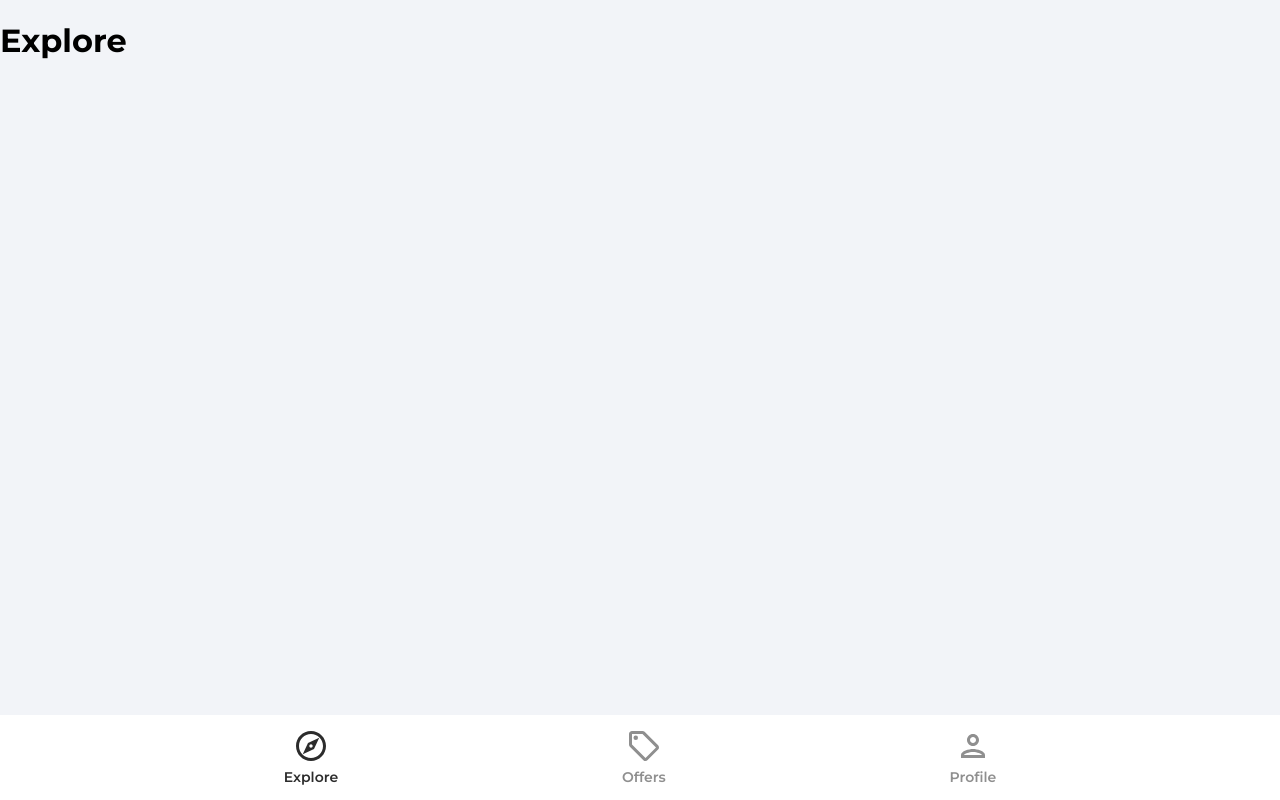
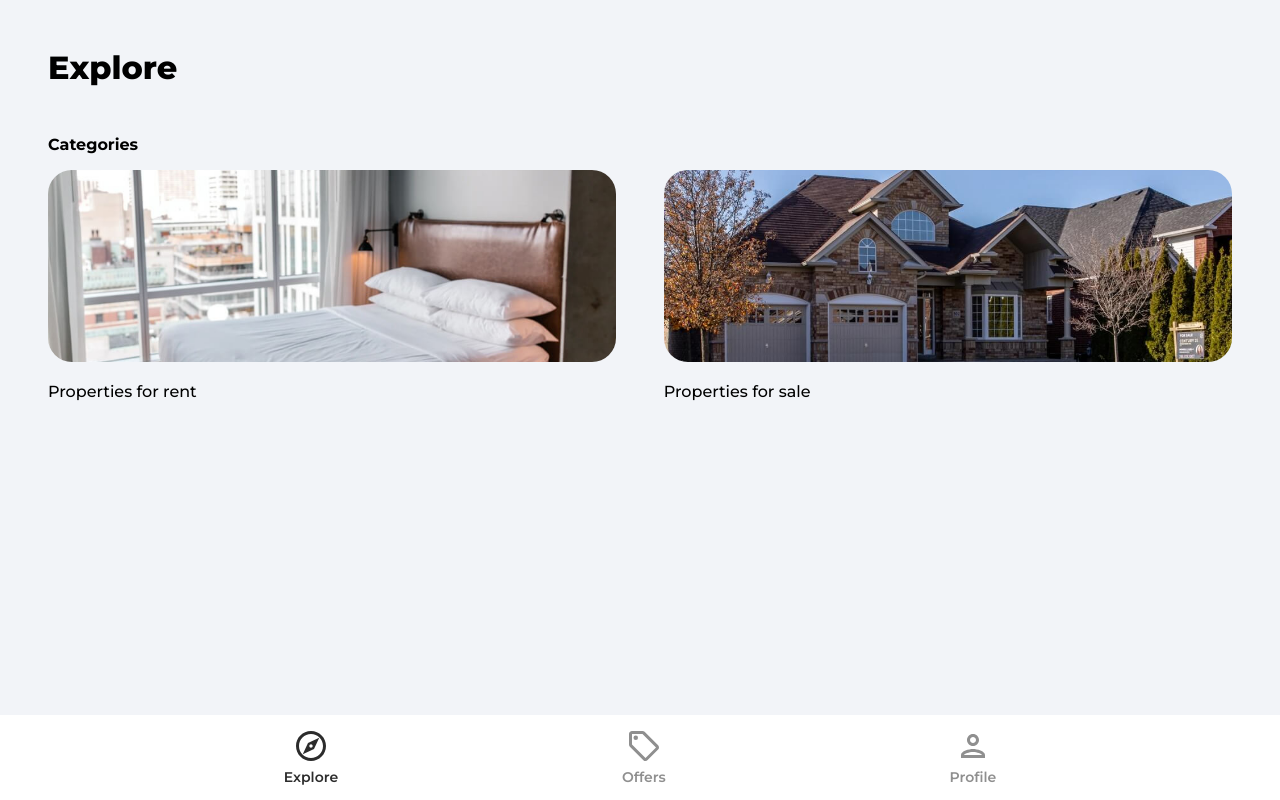
Before and after one commit to anoj-kt/homely, a React (Create React App) app: page / in a window 1280 px wide. Built offline with nearby package versions, Linux system fonts and the light colour scheme; no server answers.

Commit message:
Initial explore page with categories

```diff
--- a/src/index.css
+++ b/src/index.css
@@ -314,3 +314,46 @@ button {
 .profile__addressActive {
   background-color: rgba(44, 44, 44, 0.1);
 }
+
+/* =========================PROFILE========================= */
+@media (min-width: 1217px) {
+  .explore {
+    margin-bottom: 10rem;
+  }
+}
+@media (max-height: 536) {
+  .explore {
+    margin-bottom: 10rem;
+  }
+}
+
+.explore__heading,
+.explore__categoryHeading {
+  font-weight: 700;
+}
+
+.explore__categoryHeading {
+  margin-top: 3rem;
+}
+
+.explore__categories {
+  display: flex;
+  justify-content: space-between;
+}
+.explore__categories a {
+  width: 48%;
+}
+
+.explore__categoryImg {
+  min-height: 115px;
+  height: 15vw;
+  width: 100%;
+  border-radius: 1.5rem;
+  object-fit: cover;
+  margin: 0 auto;
+}
+
+.explore__categoryName {
+  font-weight: 500;
+  text-align: left;
+}
--- a/src/pages/Explore.jsx
+++ b/src/pages/Explore.jsx
@@ -1,10 +1,29 @@
+import { Link } from 'react-router-dom';
 
+import rentCategoryImage from '../assets/jpg/rentCategoryImage.jpg';
+import sellCategoryImage from '../assets/jpg/sellCategoryImage.jpg';
 
 function Explore() {
     return (
-      <>
-      <h1>Explore</h1>
-      </>
+      <div className="explore">
+        <header>
+          <p className="page__header">Explore</p>
+        </header>
+        <main>
+
+          <p className="explore__categoryHeading">Categories</p>
+          <div className="explore__categories">
+            <Link to="/category/rent">
+              <img src={rentCategoryImage} alt="rent" className="explore__categoryImg" />
+              <p className="explore__categoryName">Properties for rent</p>
+            </Link>
+            <Link to="/category/sell">
+              <img src={sellCategoryImage} alt="sell" className="explore__categoryImg" />
+              <p className="explore__categoryName">Properties for sale</p>
+            </Link>
+          </div>
+        </main>
+      </div>
     );
   }
 
```
